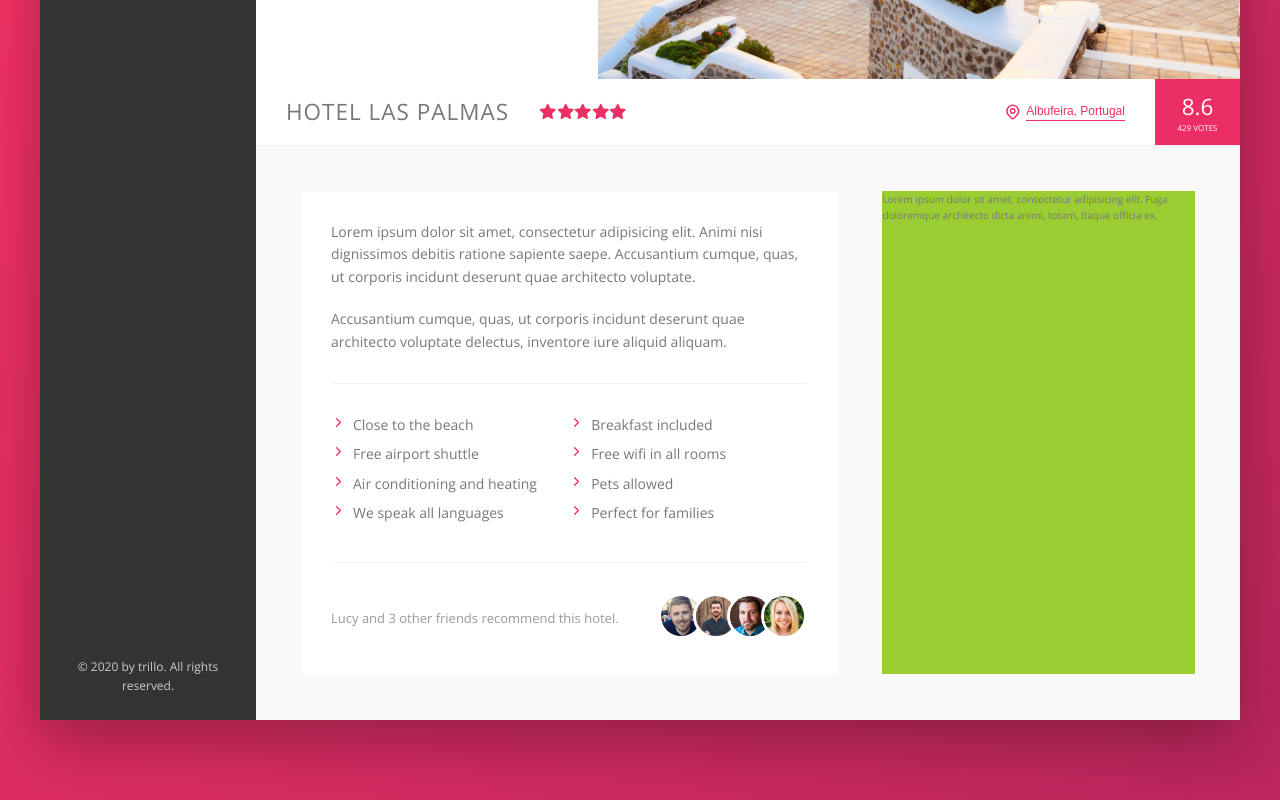
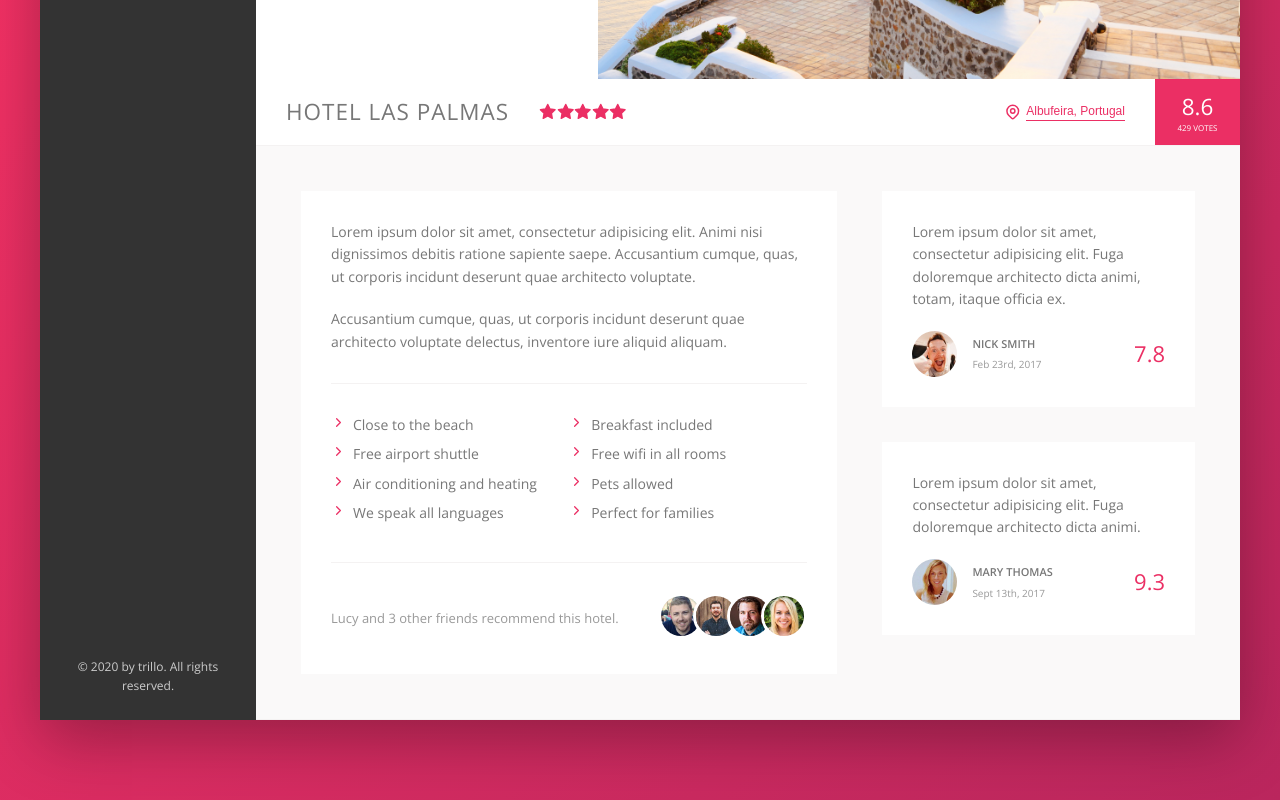
Before and after one commit to CandiceWeaver/trillo, a website: page index.html in a window 1280 px wide. Shown: the part 456-1256 px from the top of the page. Drawn offline with nearby package versions, Linux system fonts and the light colour scheme.

Commit message:
Started quotes

```diff
--- a/index.html
+++ b/index.html
@@ -193,7 +193,26 @@
                                 Lorem ipsum dolor sit amet, consectetur adipisicing elit. Fuga doloremque architecto dicta animi, totam, itaque officia ex.
                             </blockquote>
                             <figcaption class="review__user">
+                                <img src="img/user-1.jpg" alt="User 1" class="review__photo">
+                                <div class="review__user-box">
+                                    <p class="review__user-name">Nick Smith</p>
+                                    <p class="review__user-date">Feb 23rd, 2017</p>
+                                </div>
+                                <div class="review__rating">7.8</div>
+                            </figcaption>
+                        </figure>
 
+                        <figure class="review">
+                            <blockquote class="review__text">
+                                Lorem ipsum dolor sit amet, consectetur adipisicing elit. Fuga doloremque architecto dicta animi.
+                            </blockquote>
+                            <figcaption class="review__user">
+                                <img src="img/user-2.jpg" alt="User 2" class="review__photo">
+                                <div class="review__user-box">
+                                    <p class="review__user-name">Mary Thomas</p>
+                                    <p class="review__user-date">Sept 13th, 2017</p>
+                                </div>
+                                <div class="review__rating">9.3</div>
                             </figcaption>
                         </figure>
                     </div>
--- a/sass/_components.scss
+++ b/sass/_components.scss
@@ -360,3 +360,53 @@
 		}
 	}
 }
+
+///////////////////////////////////////////////////
+// REVIEWS
+
+.review {
+	background-color: #fff;
+	box-shadow: var(--shadow-light);
+	padding: 3rem;
+	margin-bottom: 3.5rem;
+	align-content: space-between;
+
+	&__text {
+		margin-bottom: 2rem;
+	}
+
+	&__user {
+		display: flex;
+		align-items: center;
+		justify-content: space-between;
+	}
+
+	&__photo {
+		height: 4.6rem;
+		width: 4.5rem;
+		border-radius: 50%;
+		margin-right: 1.5rem;
+	}
+
+	&__user-box {
+		margin-right: auto;
+	}
+
+	&__user-name {
+		text-transform: uppercase;
+		font-weight: 600;
+		font-size: 1.1rem;
+		margin-bottom: .4rem;
+	}
+
+	&__user-date {
+		font-size: 1rem;
+		color: var(--color-grey-dark-3);
+	}
+
+	&__rating {
+		color: var(--color-primary);
+		font-size: 2.2rem;
+		font-weight: 300;
+	}
+}
--- a/sass/_layout.scss
+++ b/sass/_layout.scss
@@ -43,10 +43,10 @@
 	padding: 4.5rem;
 	background-color: var(--color-grey-light-1);
 	border-bottom: var(--line);
+	font-size: 1.4rem;
 }
 
 .description {
-	font-size: 1.4rem;
 	background-color: #fff;
 	box-shadow: var(--shadow-light);
 	padding: 3rem;
@@ -55,6 +55,5 @@
 }
 
 .user-reviews {
-	background-color: yellowgreen;
 	flex: 1;
 }
```
Also changed, not shown: css/style.css.
